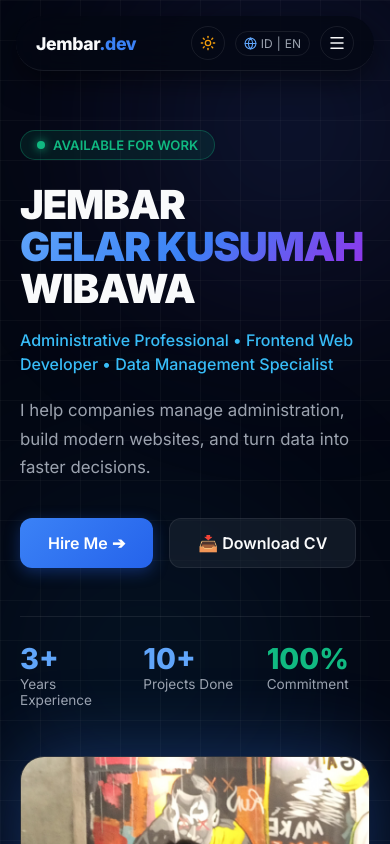
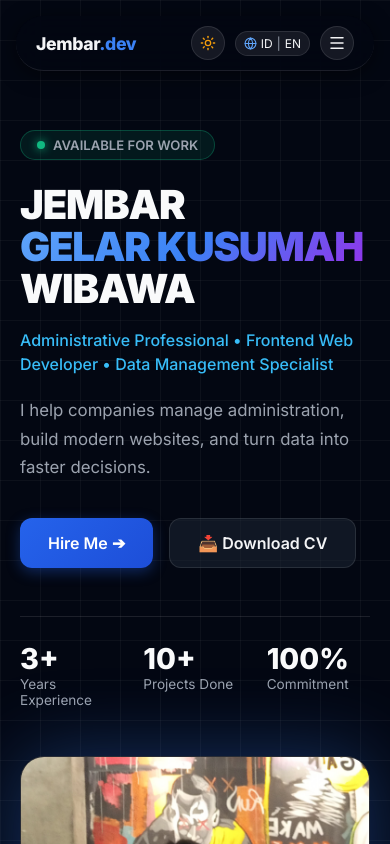
Before and after one commit to jembargelar/jembar-portfolio, a React (Vite) app: page / in a window 390 px wide. Shown: the top 844 px of the page. Built offline with nearby package versions, Linux system fonts and the light colour scheme.

Commit message:
Fix full synchronized light/dark mode and mobile menu styles

```diff
--- a/src/index.css
+++ b/src/index.css
@@ -1,30 +1,35 @@
 @import url('https://fonts.googleapis.com/css2?family=Inter:wght@300;400;500;600;700;800;900&display=swap');
 
+/* --- DARK MODE (DEFAULT) --- */
 :root {
   --bg-color: #030712;
   --text-primary: #f9fafb;
   --text-secondary: #9ca3af;
-  --card-bg: rgba(17, 24, 39, 0.6);
-  --card-border: rgba(255, 255, 255, 0.08);
-  --nav-bg: rgba(3, 7, 18, 0.75);
-  --grid-color: rgba(255, 255, 255, 0.03);
+  --card-bg: rgba(17, 24, 39, 0.7);
+  --card-border: rgba(255, 255, 255, 0.1);
+  --nav-bg: rgba(3, 7, 18, 0.85);
+  --dropdown-bg: #0f172a;
+  --grid-line: rgba(255, 255, 255, 0.04);
+  --btn-secondary-bg: rgba(255, 255, 255, 0.08);
+  --btn-secondary-border: rgba(255, 255, 255, 0.15);
+  --btn-secondary-text: #f3f4f6;
   --shadow-color: rgba(0, 0, 0, 0.5);
-  --accent-blue: #3b82f6;
-  --accent-text: #60a5fa;
 }
 
-/* Perfect Clean & Modern Light Mode Style */
-.light-mode {
-  --bg-color: #f8fafc;
-  --text-primary: #0f172a;
-  --text-secondary: #475569;
-  --card-bg: #ffffff;
-  --card-border: #e2e8f0;
-  --nav-bg: rgba(255, 255, 255, 0.85);
-  --grid-color: rgba(15, 23, 42, 0.04);
-  --shadow-color: rgba(15, 23, 42, 0.08);
-  --accent-blue: #2563eb;
-  --accent-text: #2563eb;
+/* --- LIGHT MODE (CLEAN & MODERN) --- */
+.light-mode, [data-theme="light"] {
+  --bg-color: #f8fafc !important;
+  --text-primary: #0f172a !important;
+  --text-secondary: #475569 !important;
+  --card-bg: #ffffff !important;
+  --card-border: #e2e8f0 !important;
+  --nav-bg: rgba(255, 255, 255, 0.95) !important;
+  --dropdown-bg: #ffffff !important;
+  --grid-line: rgba(15, 23, 42, 0.05) !important;
+  --btn-secondary-bg: #e2e8f0 !important;
+  --btn-secondary-border: #cbd5e1 !important;
+  --btn-secondary-text: #0f172a !important;
+  --shadow-color: rgba(15, 23, 42, 0.08) !important;
 }
 
 * {
@@ -37,112 +42,78 @@
 }
 
 body {
-  background-color: var(--bg-color);
-  color: var(--text-primary);
+  background-color: var(--bg-color) !important;
+  color: var(--text-primary) !important;
   overflow-x: hidden;
 }
 
-/* Background Grid Pattern Adaptif */
+/* Force All Section Backgrounds to Follow Global Body Theme */
+section, header, footer, main, div[id] {
+  background-color: transparent !important;
+}
+
+/* Grid Pattern Dynamics */
 .bg-grid-pattern {
   background-size: 40px 40px;
   background-image:
-    linear-gradient(to right, var(--grid-color) 1px, transparent 1px),
-    linear-gradient(to bottom, var(--grid-color) 1px, transparent 1px);
+    linear-gradient(to right, var(--grid-line) 1px, transparent 1px),
+    linear-gradient(to bottom, var(--grid-line) 1px, transparent 1px) !important;
 }
 
-/* Aurora Glow Effects - Dinamis saat Light Mode */
-.aurora-glow-1 {
-  position: absolute;
-  top: -10%;
-  left: 10%;
-  width: 500px;
-  height: 500px;
-  background: radial-gradient(circle, rgba(59, 130, 246, 0.18) 0%, rgba(147, 51, 234, 0.06) 50%, transparent 70%);
-  filter: blur(90px);
-  pointer-events: none;
-  z-index: 0;
+/* Universal Typography Fix */
+h1, h2, h3, h4, h5, h6 {
+  color: var(--text-primary) !important;
 }
 
-.aurora-glow-2 {
-  position: absolute;
-  top: 35%;
-  right: 5%;
-  width: 450px;
-  height: 450px;
-  background: radial-gradient(circle, rgba(14, 165, 233, 0.15) 0%, rgba(59, 130, 246, 0.04) 50%, transparent 70%);
-  filter: blur(100px);
-  pointer-events: none;
-  z-index: 0;
+p, span:not(.btn-gradient span) {
+  color: var(--text-secondary);
 }
 
-/* Glassmorphism Classes Clean & Modern */
+/* Navbar & Mobile Dropdown Sync */
 .glass-navbar {
-  background: var(--nav-bg);
-  backdrop-filter: blur(20px);
-  -webkit-backdrop-filter: blur(20px);
-  border-bottom: 1px solid var(--card-border);
-  box-shadow: 0 10px 30px var(--shadow-color);
+  background: var(--nav-bg) !important;
+  backdrop-filter: blur(16px);
+  -webkit-backdrop-filter: blur(16px);
+  border-bottom: 1px solid var(--card-border) !important;
+  box-shadow: 0 4px 20px var(--shadow-color) !important;
 }
 
+/* Mobile Dropdown Menu Container Fix */
+div[class*="mobile-menu"], div[style*="position: absolute"] {
+  color: var(--text-primary);
+}
+
+/* Cards Styling */
 .glass-card {
-  background: var(--card-bg);
-  backdrop-filter: blur(16px);
-  -webkit-backdrop-filter: blur(16px);
-  border: 1px solid var(--card-border);
+  background: var(--card-bg) !important;
+  backdrop-filter: blur(12px);
+  -webkit-backdrop-filter: blur(12px);
+  border: 1px solid var(--card-border) !important;
   border-radius: 20px;
-  box-shadow: 0 4px 20px var(--shadow-color);
-  transition: all 0.3s cubic-bezier(0.4, 0, 0.2, 1);
+  box-shadow: 0 4px 20px var(--shadow-color) !important;
 }
 
 .glass-card:hover {
-  border-color: var(--accent-blue);
-  box-shadow: 0 12px 32px -8px rgba(37, 99, 235, 0.2);
-  transform: translateY(-4px);
+  border-color: #3b82f6 !important;
+  box-shadow: 0 10px 25px -5px rgba(59, 130, 246, 0.2) !important;
 }
 
-/* Adjustment Khusus Teks & Icon Light Mode */
-.light-mode .glass-card {
-  box-shadow: 0 4px 20px -2px rgba(0, 0, 0, 0.05);
+/* Primary Button (Hubungi Saya) */
+.btn-gradient {
+  background: linear-gradient(135deg, #2563eb 0%, #1d4ed8 100%) !important;
+  color: #ffffff !important;
+  box-shadow: 0 4px 14px rgba(37, 99, 235, 0.35) !important;
 }
 
-.light-mode h1,
-.light-mode h2,
-.light-mode h3,
-.light-mode h4 {
-  color: var(--text-primary) !important;
+/* Secondary Button (Unduh CV) Fix */
+button:not(.btn-gradient), a:not(.btn-gradient) {
+  background-color: var(--btn-secondary-bg);
+  border: 1px solid var(--btn-secondary-border);
+  color: var(--btn-secondary-text) !important;
 }
 
-.light-mode p,
-.light-mode span:not(.btn-gradient span) {
-  color: var(--text-secondary);
+/* Glow Accent Softener in Light Mode */
+.light-mode .aurora-glow-1,
+.light-mode .aurora-glow-2 {
+  opacity: 0.25;
 }
-
-/* Premium Gradient Button */
-.btn-gradient {
-  background: linear-gradient(135deg, #3B82F6 0%, #2563EB 100%);
-  box-shadow: 0 4px 15px rgba(37, 99, 235, 0.35);
-  color: #ffffff !important;
-  transition: all 0.3s ease;
-}
-
-.btn-gradient:hover {
-  box-shadow: 0 6px 25px rgba(37, 99, 235, 0.5);
-  transform: translateY(-2px);
-}
-
-/* Glowing Mouse Pointer (Desktop Only) */
-@media (min-width: 1024px) {
-  .mouse-cursor-glow {
-    position: fixed;
-    top: 0;
-    left: 0;
-    width: 350px;
-    height: 350px;
-    background: radial-gradient(circle, rgba(59, 130, 246, 0.12) 0%, transparent 70%);
-    border-radius: 50%;
-    pointer-events: none;
-    transform: translate(-50%, -50%);
-    z-index: 9999;
-    transition: transform 0.08s ease-out;
-  }
-}
```
